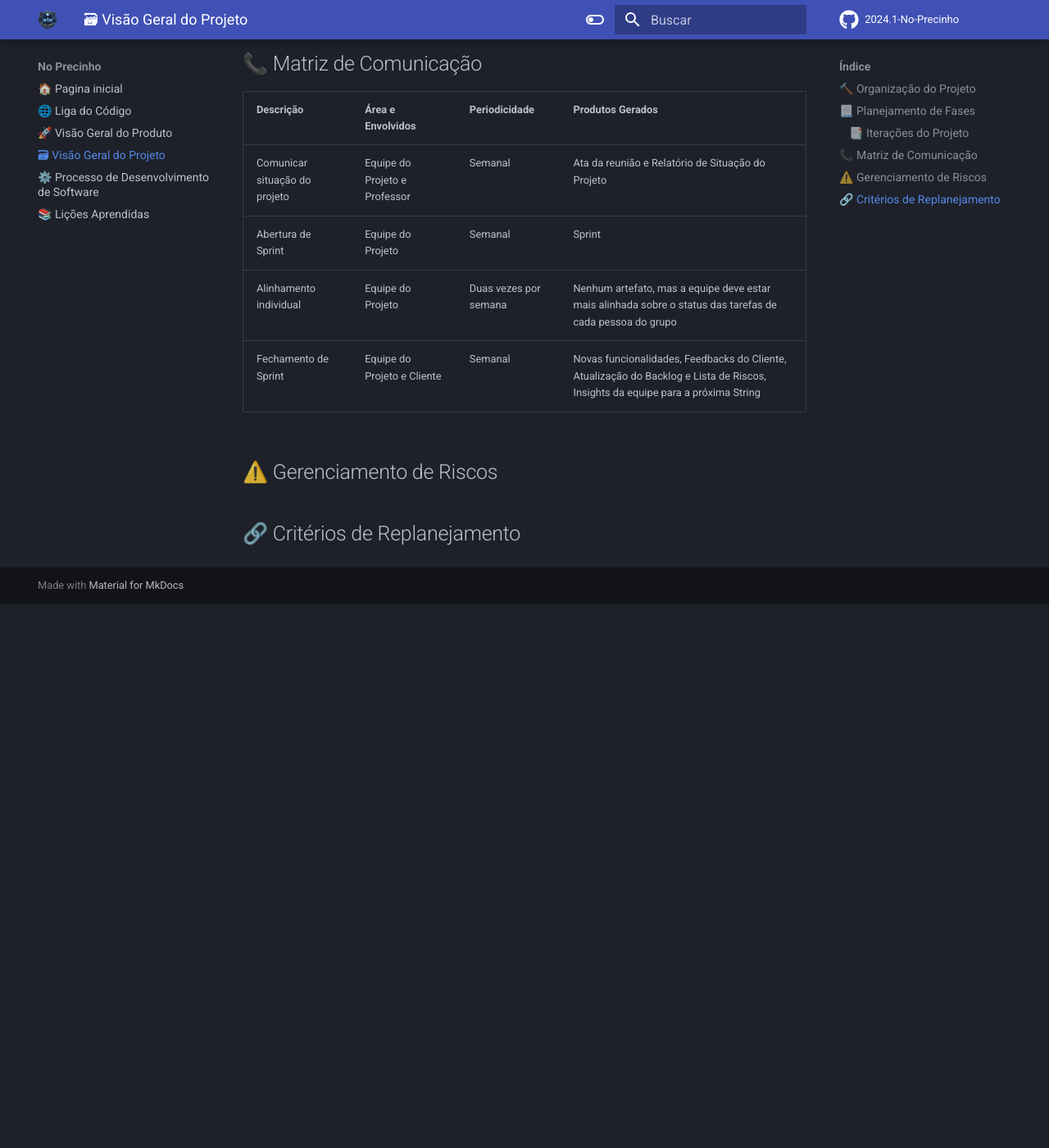
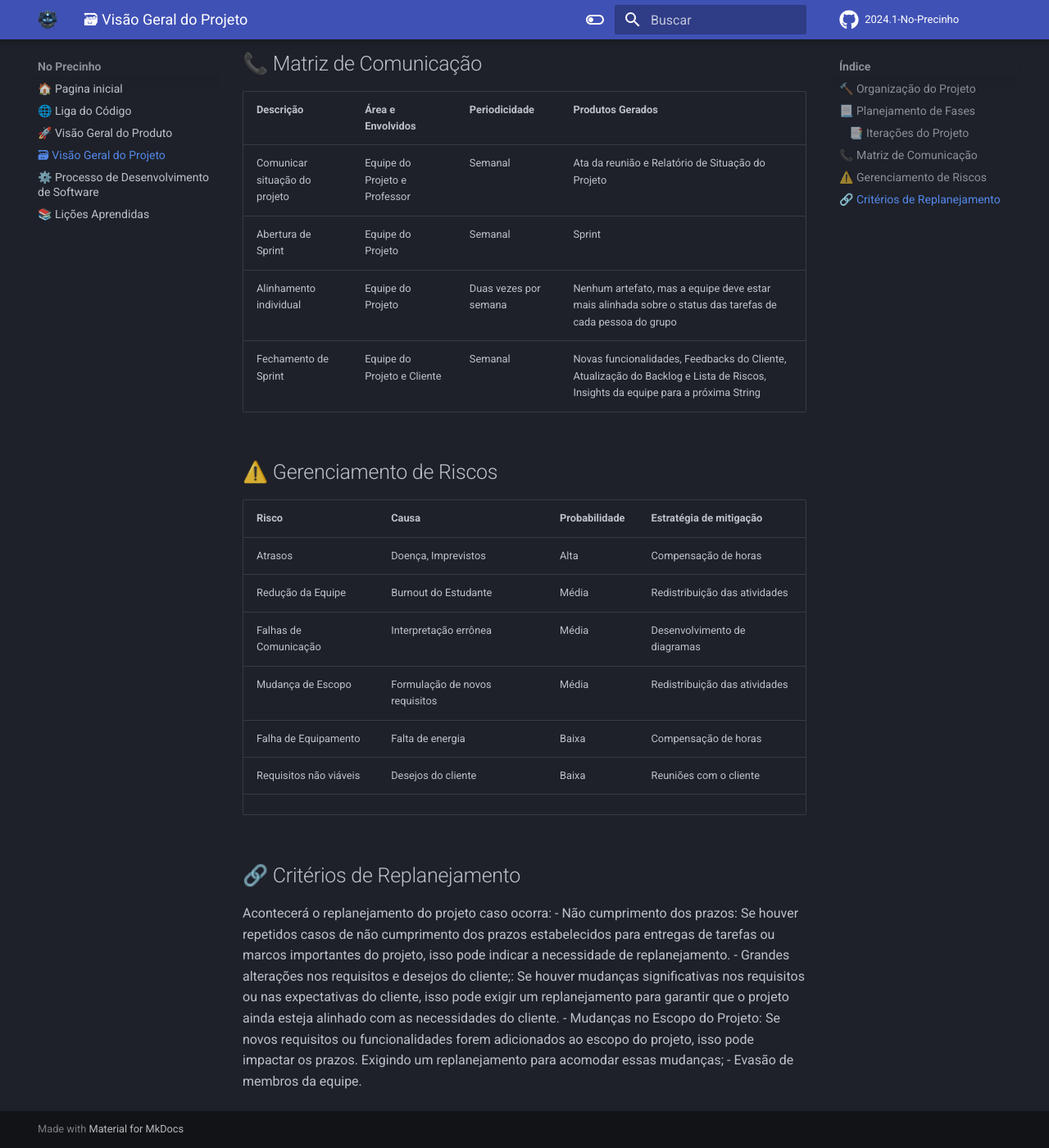
Before and after one commit to mdsreq-fga-unb/2024.1-No-Precinho, an MkDocs documentation site: the page built from docs/docs/visao-geral-projeto.md, in a window 1280 px wide and 1400 px high, scrolled down 1131 px. Shown: the whole window at 82% size. Built offline with MkDocs 1.6.1 and Material for MkDocs 9.7.7, drawn with Linux system fonts in a browser that asks for light colours; comment, search, counter and statistics services are not loaded; before the commit the page ends 1868 px from its top, so only the background shows below that.

Commit message:
add gerencia de risco e replanejamento

```diff
--- a/docs/docs/visao-geral-projeto.md
+++ b/docs/docs/visao-geral-projeto.md
@@ -1,4 +1,4 @@
-
+# 🗃 Visão Geral do Projeto
 
 ## 🔨 Organização do Projeto
 
@@ -37,4 +37,19 @@ qualidade ao longo do projeto.
 
 ## ⚠️ Gerenciamento de Riscos
 
+| Risco                  | Causa                          | Probabilidade | Estratégia de mitigação       |
+| ---------------------- | ------------------------------ | ------------- | ----------------------------- |
+| Atrasos                | Doença, Imprevistos            | Alta          | Compensação de horas          |
+| Redução da Equipe      | Burnout do Estudante           | Média         | Redistribuição das atividades |
+| Falhas de Comunicação  | Interpretação errônea          | Média         | Desenvolvimento de diagramas  |
+| Mudança de Escopo      | Formulação de novos requisitos | Média         | Redistribuição das atividades |
+| Falha de Equipamento   | Falta de energia               | Baixa         | Compensação de horas          |
+| Requisitos não viáveis | Desejos do cliente             | Baixa         | Reuniões com o cliente        |
+|                        |                                |               |                               |
+
 ## 🔗 Critérios de Replanejamento
+Acontecerá o replanejamento do projeto caso ocorra:
+- Não cumprimento dos prazos: Se houver repetidos casos de não cumprimento dos prazos estabelecidos para entregas de tarefas ou marcos importantes do projeto, isso pode indicar a necessidade de replanejamento.
+- Grandes alterações nos requisitos e desejos do cliente;: Se houver mudanças significativas nos requisitos ou nas expectativas do cliente, isso pode exigir um replanejamento para garantir que o projeto ainda esteja alinhado com as necessidades do cliente.
+- Mudanças no Escopo do Projeto: Se novos requisitos ou funcionalidades forem adicionados ao escopo do projeto, isso pode impactar os prazos. Exigindo um replanejamento para acomodar essas mudanças;
+- Evasão de membros da equipe.
```
